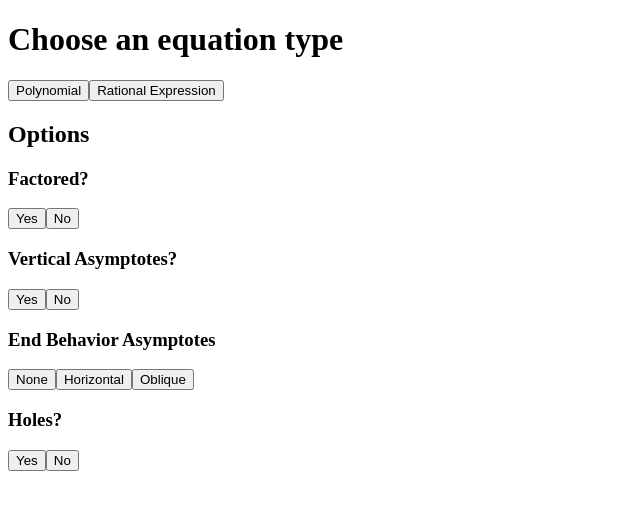
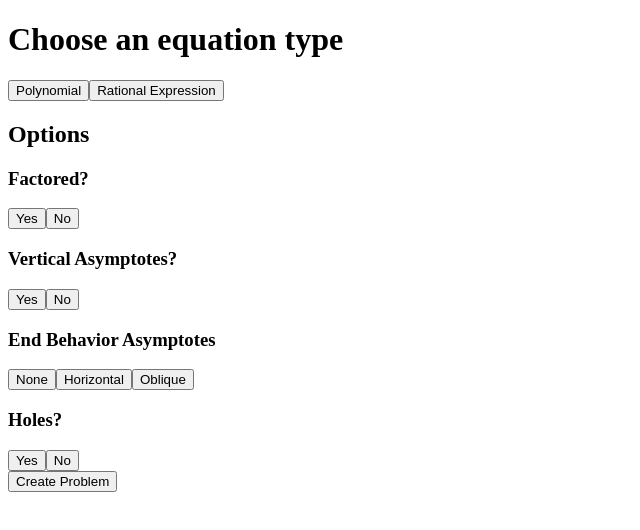
Before and after one commit to aalvinlin/polynomial-rational-cfu, a React (Vite) app: page / in a window 1280 px wide. Shown: the top 530 px of the page, without its empty margins (0-640 px from the left). Built offline with nearby package versions, Linux system fonts and the light colour scheme.

Commit message:
add submit button and handleSubmit function to ProblemSelector

```diff
--- a/src/components/ProblemInterface.js
+++ b/src/components/ProblemInterface.js
@@ -16,10 +16,10 @@ const ProblemInterface = ({equationData, problemSettings, setEquationData, setPr
       <Equation />
 
       <div className="gridAndInputs">
-      <Grid xMax={800} yMax={800} horizontalSpacing={40} verticalSpacing={40} horizontalPadding={25} verticalPadding={25} verticalAsymptotes={verticalAsymptotes} horizontalOrObliqueAsymptote={horizontalOrObliqueAsymptote} zeroes={zeroes} holes={holes} curvedFunctionParts={curvedFunctionParts} />
-          <div className="inputs">
+        <Grid xMax={800} yMax={800} horizontalSpacing={40} verticalSpacing={40} horizontalPadding={25} verticalPadding={25} verticalAsymptotes={verticalAsymptotes} horizontalOrObliqueAsymptote={horizontalOrObliqueAsymptote} zeroes={zeroes} holes={holes} curvedFunctionParts={curvedFunctionParts} />
+        <div className="inputs">
 
-          </div>
+        </div>
       </div>
     </>
   );
--- a/src/components/ProblemSelector.js
+++ b/src/components/ProblemSelector.js
@@ -1,6 +1,10 @@
 import React from "react";
 
 const ProblemSelector = ({equationData, problemSettings, setEquationData, setProblemSettings}) => {
+
+  const handleSubmit = () => {
+    setEquationData({...equationData, type: "polynomial"})
+  }
 
   return (
     <div className="problemSelector">
@@ -50,6 +54,8 @@ const ProblemSelector = ({equationData, problemSettings, setEquationData, setPro
 
       </div>
 
+      <button onClick={handleSubmit}>Create Problem</button>
+
     </div>
   );
 }
```
